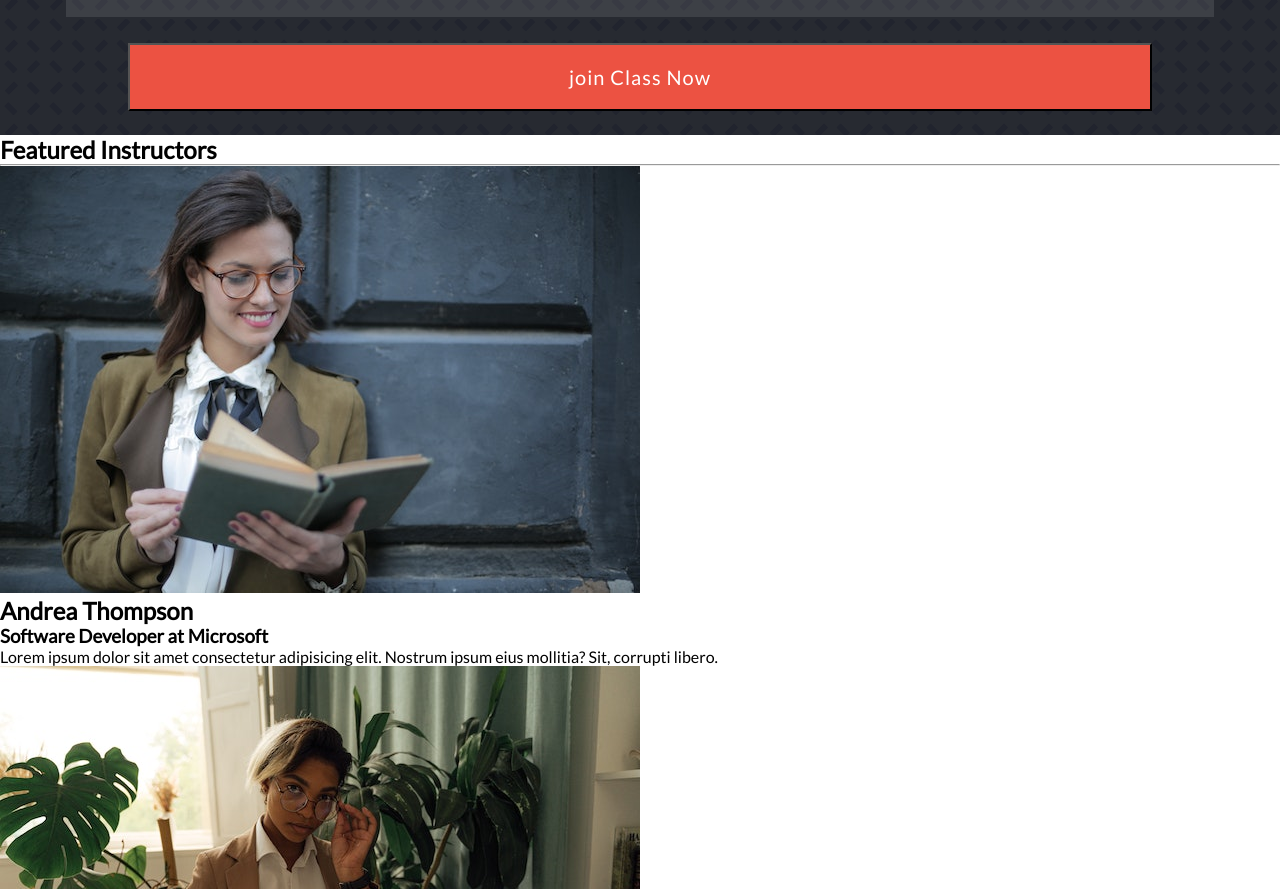
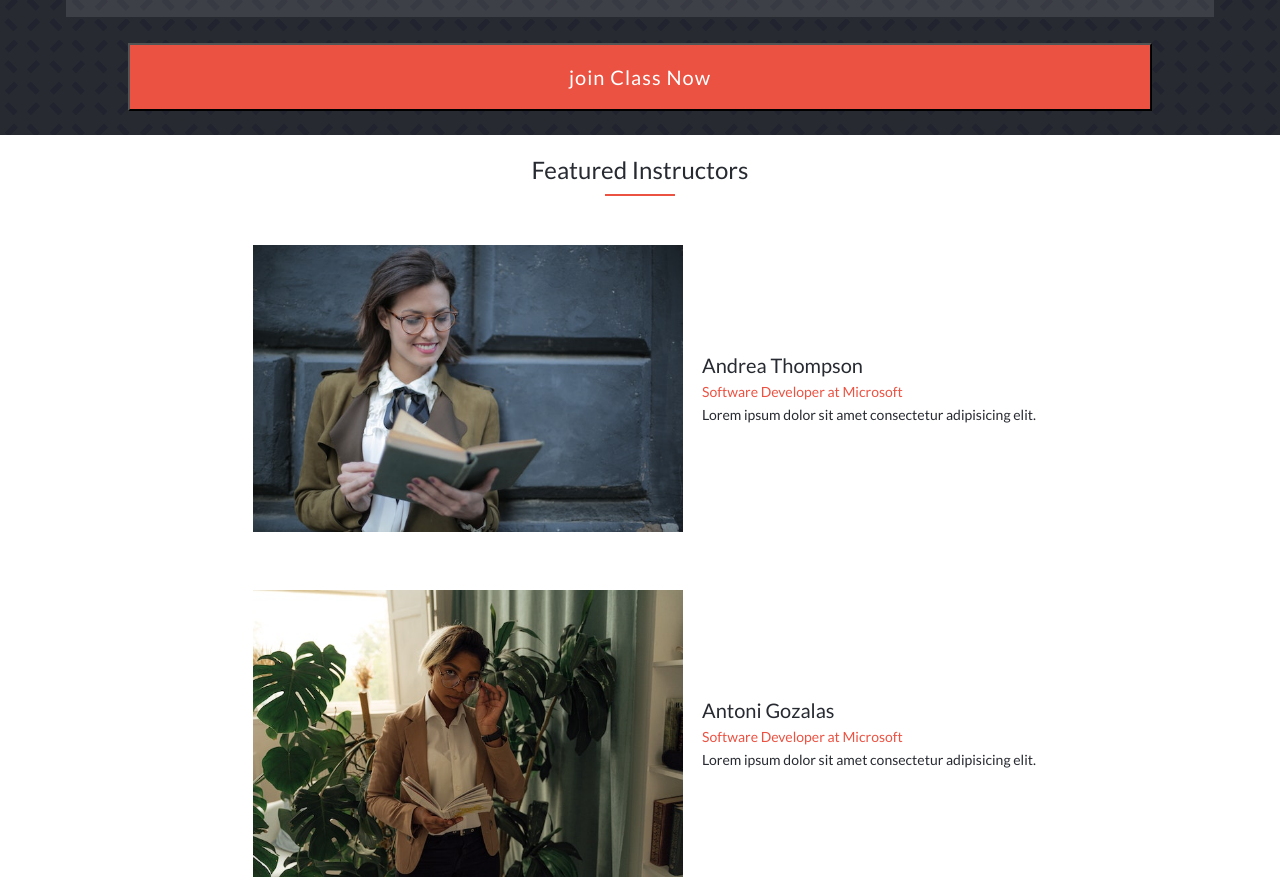
Before and after one commit to studiosnabeel/codeeasy, a website: page index.html in a window 1280 px wide. Shown: the part 922-1811 px from the top of the page. Drawn offline with Linux system fonts and the light colour scheme.

Commit message:
Add style to speaker section

```diff
--- a/index.html
+++ b/index.html
@@ -78,7 +78,7 @@
       </button>
     </section>
 
-    <section class="speakers" id="speakers">
+    <section class="speakers-container" id="speakers">
       <h2 class="speakers-h2">Featured Instructors</h2>
       <hr class="speakers-hr" />
       <div class="speakers-cards"></div>
--- a/script.js
+++ b/script.js
@@ -3,36 +3,31 @@ const teachersAll = [
     teacherImg: './Teacher pics/andrea.jpg',
     teacherName: 'Andrea Thompson',
     teacherExp: 'Software Developer at Microsoft',
-    teacherAbout:
-      'Lorem ipsum dolor sit amet consectetur adipisicing elit. Nostrum ipsum eius mollitia? Sit, corrupti libero.',
+    teacherAbout: 'Lorem ipsum dolor sit amet consectetur adipisicing elit.',
   },
   {
     teacherImg: './Teacher pics/Antoni.jpg',
     teacherName: 'Antoni Gozalas',
     teacherExp: 'Software Developer at Microsoft',
-    teacherAbout:
-      'Lorem ipsum dolor sit amet consectetur adipisicing elit. Nostrum ipsum eius mollitia? Sit, corrupti libero.',
+    teacherAbout: 'Lorem ipsum dolor sit amet consectetur adipisicing elit.',
   },
   {
     teacherImg: './Teacher pics/Edmon.jpg',
     teacherName: 'Edmond Dennis',
     teacherExp: 'Software Developer at Microsoft',
-    teacherAbout:
-      'Lorem ipsum dolor sit amet consectetur adipisicing elit. Nostrum ipsum eius mollitia? Sit, corrupti libero.',
+    teacherAbout: 'Lorem ipsum dolor sit amet consectetur adipisicing elit.',
   },
   {
     teacherImg: './Teacher pics/Ron.jpg',
     teacherName: 'Ron Jimmy',
     teacherExp: 'Software Developer at Microsoft',
-    teacherAbout:
-      'Lorem ipsum dolor sit amet consectetur adipisicing elit. Nostrum ipsum eius mollitia? Sit, corrupti libero.',
+    teacherAbout: 'Lorem ipsum dolor sit amet consectetur adipisicing elit.',
   },
   {
     teacherImg: './Teacher pics/Vanessa.jpg',
     teacherName: 'Vanessa Jack',
     teacherExp: 'Software Developer at Microsoft',
-    teacherAbout:
-      'Lorem ipsum dolor sit amet consectetur adipisicing elit. Nostrum ipsum eius mollitia? Sit, corrupti libero.',
+    teacherAbout: 'Lorem ipsum dolor sit amet consectetur adipisicing elit.',
   },
 ];
 
@@ -41,12 +36,14 @@ const speakerBio = document.querySelector('.speakers-cards');
 teachersAll.forEach((speaker) => {
   const div = document.createElement('div');
   div.innerHTML += `
-    <div class="subCard">
-    <img src="${speaker.teacherImg}">
-    <div>
-        <h2>${speaker.teacherName}</h2>
-        <h3>${speaker.teacherExp}</h3>
-        <p>${speaker.teacherAbout}</p>
+    <div class='subCard'>
+    <div class='teachImg-contain'>
+    <img class='teachImg' src="${speaker.teacherImg}">
+    </div>
+    <div class='speaker-desc'>
+        <h2 class='speakh2'>${speaker.teacherName}</h2>
+        <h3 class='speakh3'>${speaker.teacherExp}</h3>
+        <p class='speakp'>${speaker.teacherAbout}</p>
     </div>
     </div>
     `;
--- a/style.css
+++ b/style.css
@@ -149,6 +149,72 @@
 
 /* Speaker section css mobile */
 
+.speakers-container {
+  display: flex;
+  flex-direction: column;
+  align-items: center;
+  justify-content: space-around;
+  padding: 20px;
+}
+
+.speakers-h2 {
+  font-size: 24px;
+  color: #272a31;
+  font-weight: 500;
+}
+
+.speakers-hr {
+  margin: 10px 0 20px 0;
+  border: 1px solid #ec5242;
+  width: 70px;
+}
+
+.subCard {
+  display: flex;
+  align-items: center;
+  justify-content: space-between;
+  padding: 20px;
+}
+
+.speaker-desc {
+  display: flex;
+  flex-direction: column;
+  align-items: flex-start;
+  justify-content: flex-start;
+  padding: 0 0 0 10px;
+}
+
+.teachImg-contain {
+  display: flex;
+  justify-content: space-around;
+  align-items: center;
+}
+
+.speakh2 {
+  font-size: 20px;
+  color: #272a31;
+  font-weight: 500;
+}
+
+.speakh3 {
+  padding: 6px 0;
+  font-size: 14px;
+  color: #ec5242;
+  font-weight: 500;
+}
+
+.speakp {
+  font-size: 14px;
+  color: #272a31;
+  font-weight: 400;
+}
+
+.teachImg {
+  /* height: 18vh; */
+  padding: 2% 2% 2% 2%;
+  width: 35vw;
+}
+
 /* Partners section css mobile */
 
 .partner-container {
@@ -190,15 +256,15 @@
 /* footer section css mobile */
 
 .foot-container {
-  background-color: #272a31;
+  background-color: white;
   display: flex;
   justify-content: space-around;
   align-items: center;
 }
 
 .foot-copyright {
-  color: #d3d3d3;
-  letter-spacing: 1px;
+  color: #ec5242;
+  letter-spacing: 2px;
   font-size: 20px;
   font-weight: 400;
 }
```
